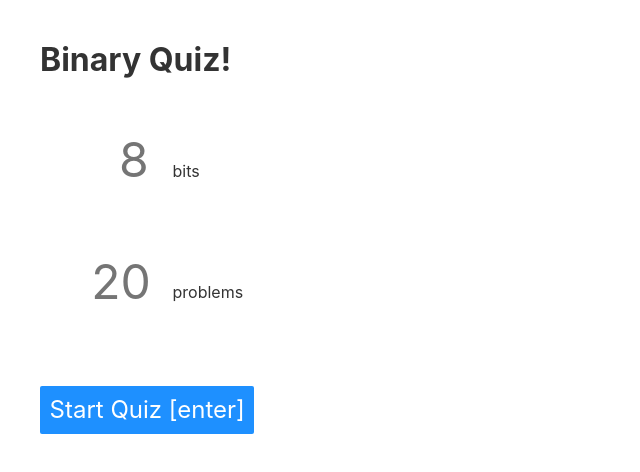
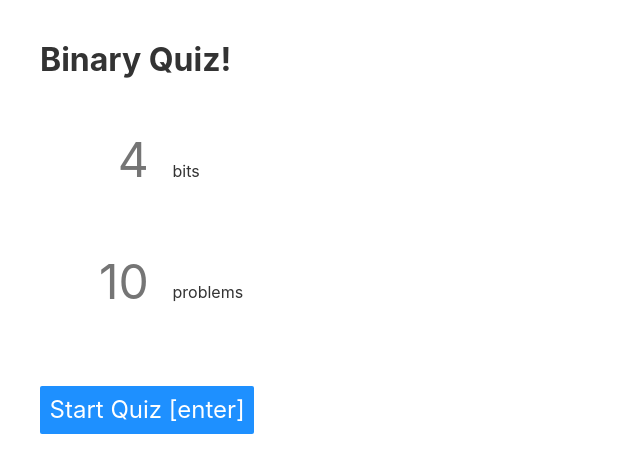
Before and after one commit to zevaverbach/binary_quiz_frontend, a Svelte app: page / in a window 1280 px wide. Shown: the top 472 px of the page, without its empty margins (0-640 px from the left). Built offline with nearby package versions, Linux system fonts and the light colour scheme.

Commit message:
title, appearance, a few more bugs, better defaults

```diff
--- a/public/index.html
+++ b/public/index.html
@@ -4,7 +4,7 @@
 	<meta charset='utf-8'>
 	<meta name='viewport' content='width=device-width,initial-scale=1'>
 
-	<title>Svelte app</title>
+	<title>Binary Quiz!</title>
 
 	<link rel='icon' type='image/png' href='/favicon.png'>
 	<link rel='stylesheet' href='/global.css'>
--- a/src/components/Inputs.svelte
+++ b/src/components/Inputs.svelte
@@ -16,6 +16,9 @@
     const submit = () => {
         if (!$num_problems){
             num_problems.update(() => DEFAULT_NUM_PROBLEMS)
+        }
+        if (!$bits){
+            bits.update(() => DEFAULT_BITS)
         }
         const problems_ = generateProblems($bits, $num_problems)
         problems.update(() => problems_)
--- a/src/components/Problem.svelte
+++ b/src/components/Problem.svelte
@@ -34,8 +34,15 @@
 </script>
 
 {#if displaySummary}
-    <div>Congratulations, you've completed {$num_problems} {$bits}-bit problems!</div>
-    <a href="#" on:click={reset}>Go back to home screen.</a>
+    <div style="font-size: 2em;">
+        <div>
+            Congratulations, you've completed {$num_problems} {$bits}-bit problems!
+        </div>
+        <div style="margin-top: 1em;">
+            <a href="#" on:click={reset}>Go back to the home screen.</a>
+        </div>
+    </div>
+
 {:else}
     <Tally />
     <form on:submit|preventDefault={check} class="{class_} problem">
--- a/src/config.js
+++ b/src/config.js
@@ -4,8 +4,8 @@ export const MIN_PROBLEMS = 2
 export const MAX_PROBLEMS = 99
 export const MAX_DIGITS_PROBLEMS = MAX_PROBLEMS.toString().length
 export const MAX_DIGITS_BITS = MAX_BITS.toString().length
-export const DEFAULT_BITS = 8
-export const DEFAULT_NUM_PROBLEMS = 20
+export const DEFAULT_BITS = 4
+export const DEFAULT_NUM_PROBLEMS = 10
 
 export const getMaxPermutations = (bits) => {
    return Math.pow(2, bits)
```
